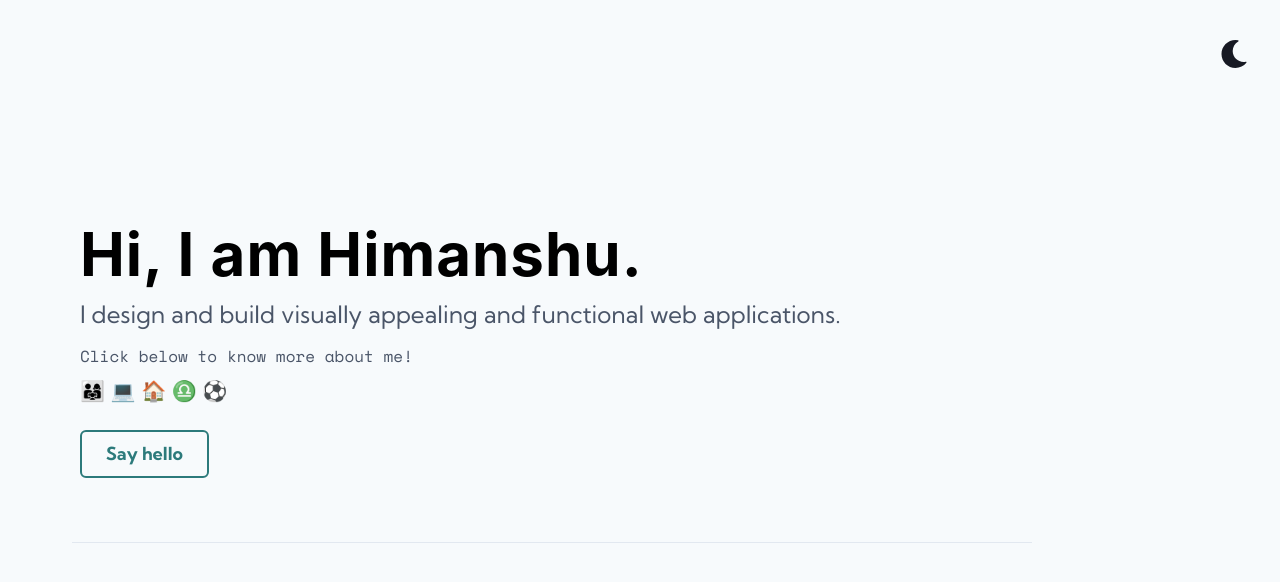
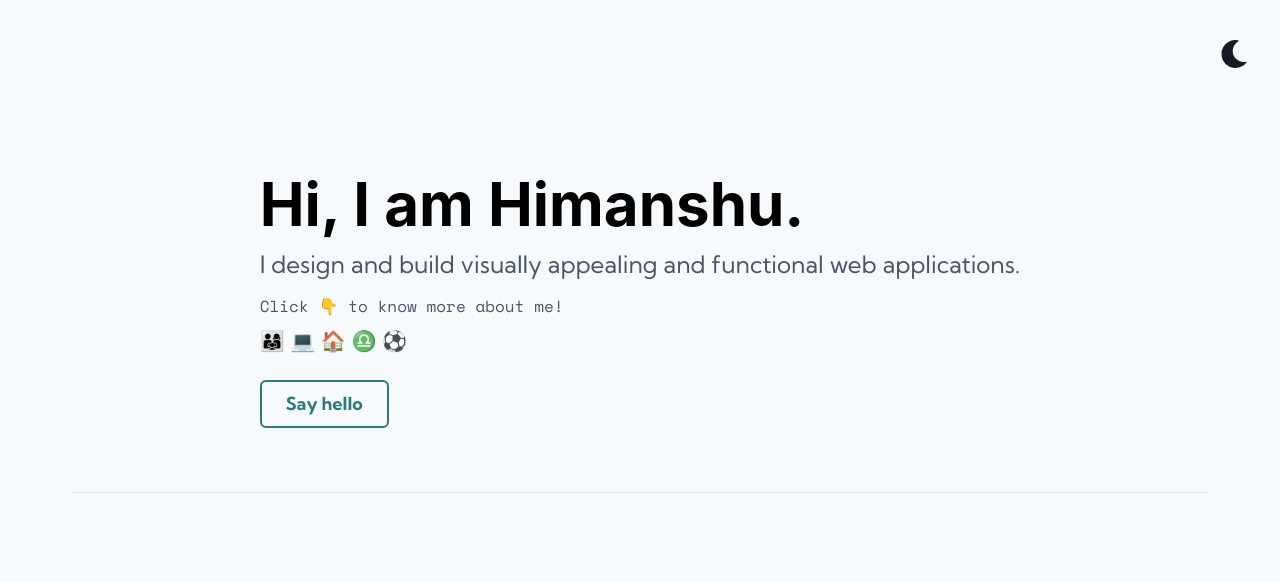
Before and after one commit to himanshu-sxna/hellohimanshu.com, a Next.js app: page / in a window 1280 px wide. Shown: the top 582 px of the page. Built offline with nearby package versions, Linux system fonts and the light colour scheme.

Commit message:
center home page contents

```diff
--- a/components/Intro.js
+++ b/components/Intro.js
@@ -1,4 +1,4 @@
-import { Stack, Flex, Heading, Text, Button, Box,  useColorMode } from '@chakra-ui/react'
+import { Stack, Flex, Heading, Text, Button, useColorMode } from '@chakra-ui/react'
 import colorModes from '../theme/colorMode'
 import AboutSection from "./About"
 
@@ -10,9 +10,8 @@ const IntroSection = () => {
             as="main"
             spacing={8}
             justifyContent="center"
-            alignItems="flex-start"
+            alignItems="center"
             mx={10}
-            maxWidth="960px"
             px={2}
             borderBottom="1px solid"
             borderBottomColor={colorModes.borderColor[colorMode]}
@@ -21,7 +20,7 @@ const IntroSection = () => {
                 flexDirection="column"
                 justifyContent="flex-start"
                 alignItems="flex-start"
-                mt="150px"
+                mt={[75,75,75,100,100]}
             >
                 <Heading
                     as="h1"
@@ -29,7 +28,6 @@ const IntroSection = () => {
                     size="3xl"
                     textStyle="h1"
                     color={colorModes.heading[colorMode]}
-                    letterSpacing={1}
                 >
                     Hi, I am Himanshu.
                 </Heading>
@@ -47,7 +45,7 @@ const IntroSection = () => {
                     fontSize="md"
                     mb={2}
                 >
-                    Click below to know more about me!
+                    Click 👇 to know more about me!
                 </Text>
                 <AboutSection/>
                 <Button
@@ -59,6 +57,7 @@ const IntroSection = () => {
                     border="2px"
                     fontWeight="bold"
                     textStyle="p"
+                    _hover={{bg:"teal.600", color:"white"}}
                 >
                     Say hello
                 </Button>
```
